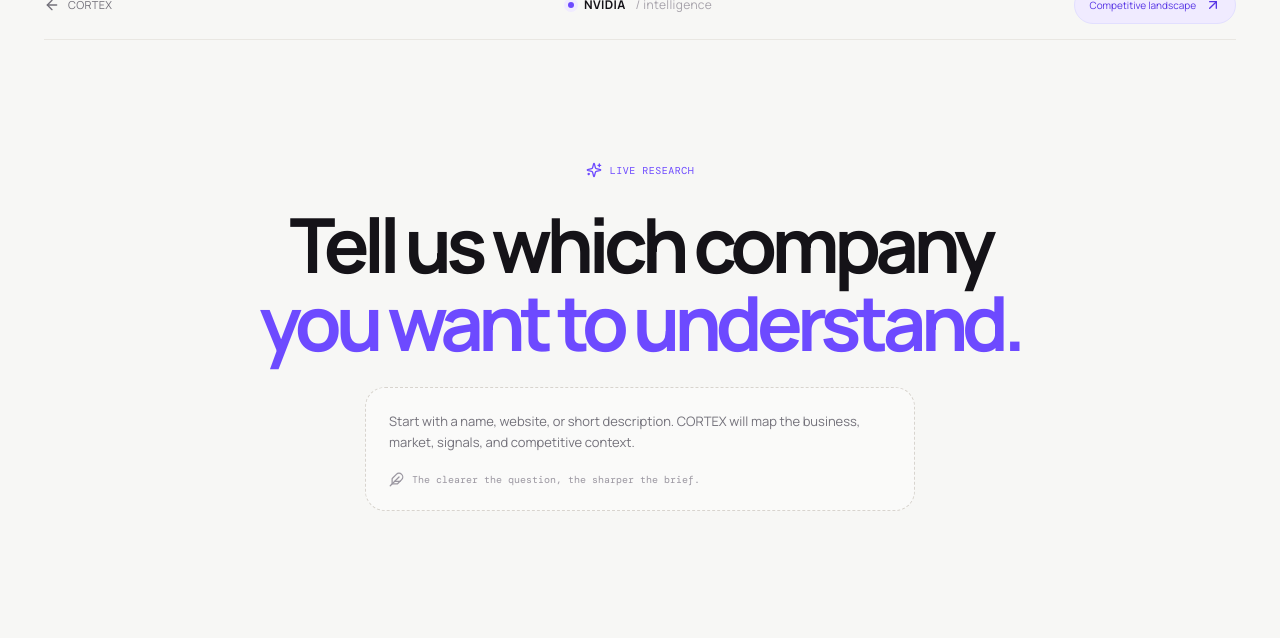
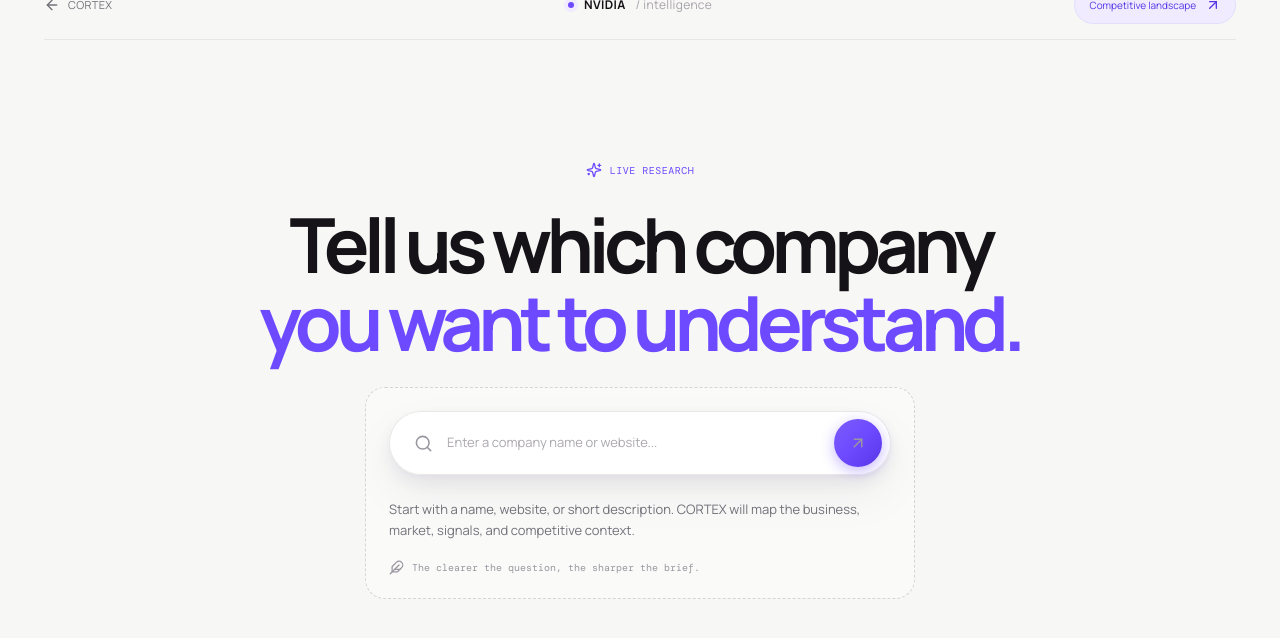
Before and after one commit to Rishitha-riya06/democortexai, a React (Vite) app: page / in a window 1280 px wide. Both pictures are taken after a click on the button "New company analysis". Shown: the part 110-748 px from the top of the page. Built offline with nearby package versions, Linux system fonts and the light colour scheme; a web font is replaced by a local one.

Commit message:
added the input box on new company analysis page

```diff
--- a/index.html
+++ b/index.html
@@ -1,16 +1,19 @@
 <!doctype html>
 <html lang="en">
+
 <head>
   <meta charset="UTF-8" />
-    <link rel="icon" type="image/svg+xml" href="/vite.svg" />
+  <link rel="icon" type="image/svg+xml" href="/favicon.svg" />
   <meta name="viewport" content="width=device-width, initial-scale=1.0" />
   <title>Cortex Company Intelligence Platform</title>
   <meta property="og:image" content="https://bolt.new/static/og_default.png" />
   <meta name="twitter:card" content="summary_large_image" />
   <meta name="twitter:image" content="https://bolt.new/static/og_default.png" />
 </head>
+
 <body>
   <div id="root"></div>
   <script type="module" src="/src/main.tsx"></script>
 </body>
+
 </html>
--- a/src/App.tsx
+++ b/src/App.tsx
@@ -126,6 +126,7 @@ function App() {
                 company={company}
                 isResearching={isResearching}
                 researchStep={researchStep}
+                onAnalyze={startAnalysis}
               />
             )}
             {reportReady && (
--- a/src/components/analysis/AnalysisProgress.tsx
+++ b/src/components/analysis/AnalysisProgress.tsx
@@ -1,5 +1,6 @@
 import { motion } from 'framer-motion';
-import { Check, Circle, Feather, Sparkles } from 'lucide-react';
+import { useState } from 'react';
+import { ArrowUpRight, Check, Circle, Feather, Search, Sparkles } from 'lucide-react';
 import { Company } from '../../types/company';
 import { mockResearchSteps } from '../../data/mockAnalysis';
 
@@ -8,6 +9,7 @@ export interface AnalysisProgressProps {
   isResearching: boolean;
   researchStep: number;
   steps?: string[];
+  onAnalyze: (value: string) => void;
 }
 
 export function AnalysisProgress({
@@ -15,7 +17,9 @@ export function AnalysisProgress({
   isResearching,
   researchStep,
   steps = mockResearchSteps,
+  onAnalyze,
 }: AnalysisProgressProps) {
+  const [query, setQuery] = useState('');
   const percentage = Math.round(((researchStep + 1) / steps.length) * 100);
 
   return (
@@ -59,8 +63,8 @@ export function AnalysisProgress({
                   index < researchStep
                     ? 'complete'
                     : index === researchStep
-                    ? 'active'
-                    : ''
+                      ? 'active'
+                      : ''
                 }
               >
                 <span className="research-icon">
@@ -77,8 +81,8 @@ export function AnalysisProgress({
                   {index < researchStep
                     ? 'Complete'
                     : index === researchStep
-                    ? 'In progress'
-                    : 'Queued'}
+                      ? 'In progress'
+                      : 'Queued'}
                 </span>
               </div>
             ))}
@@ -86,6 +90,25 @@ export function AnalysisProgress({
         </div>
       ) : (
         <div className="empty-company-prompt">
+          <form
+            className="company-search"
+            style={{ margin: '0 auto 24px' }}
+            onSubmit={(e) => {
+              e.preventDefault();
+              if (query.trim()) onAnalyze(query.trim());
+            }}
+          >
+            <Search size={19} />
+            <input
+              value={query}
+              onChange={(e) => setQuery(e.target.value)}
+              placeholder="Enter a company name or website..."
+              aria-label="Company name"
+            />
+            <button type="submit">
+              <ArrowUpRight size={18} />
+            </button>
+          </form>
           <p>
             Start with a name, website, or short description. CORTEX will map
             the business, market, signals, and competitive context.
```
Lines whose indentation alone changed are shown as unchanged.
